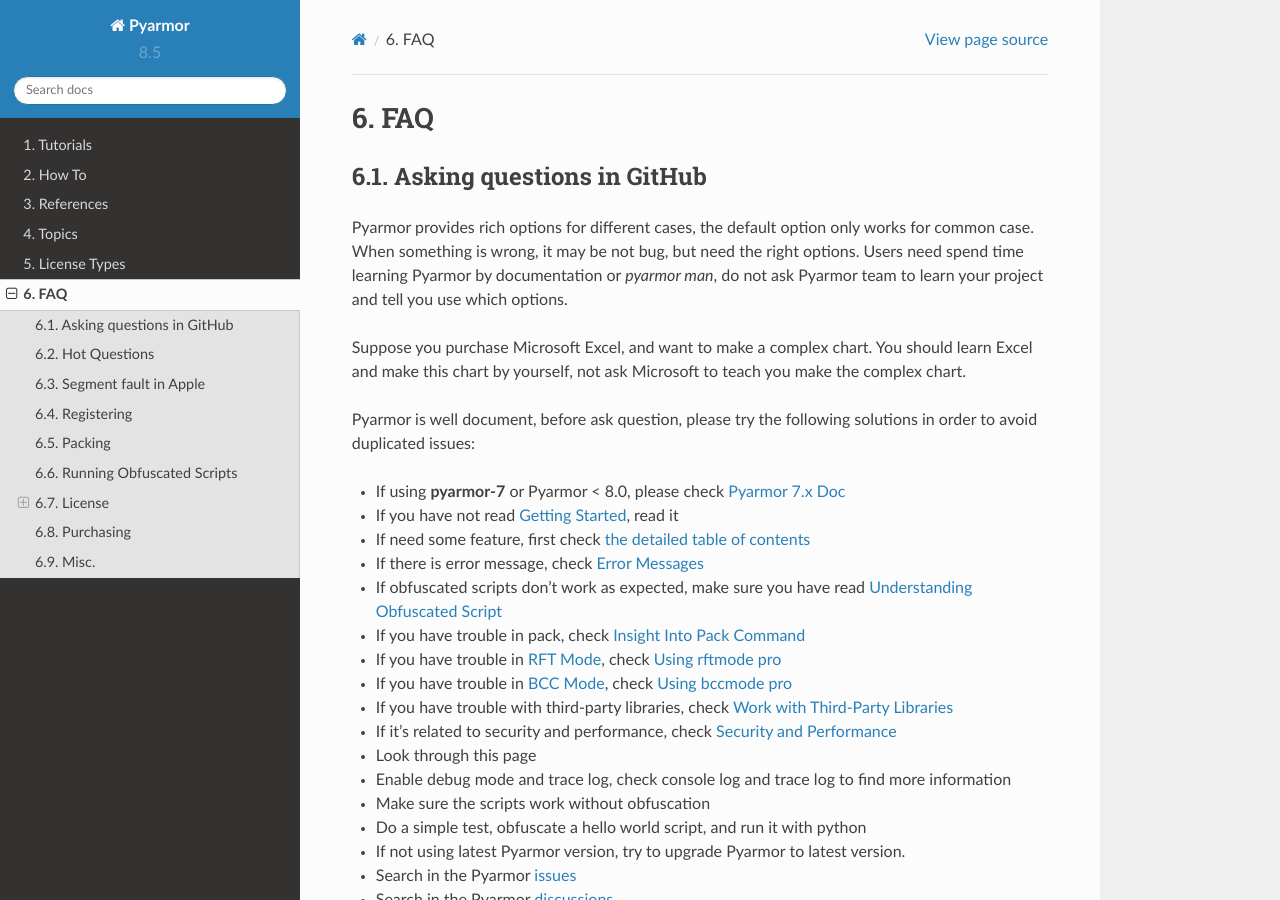
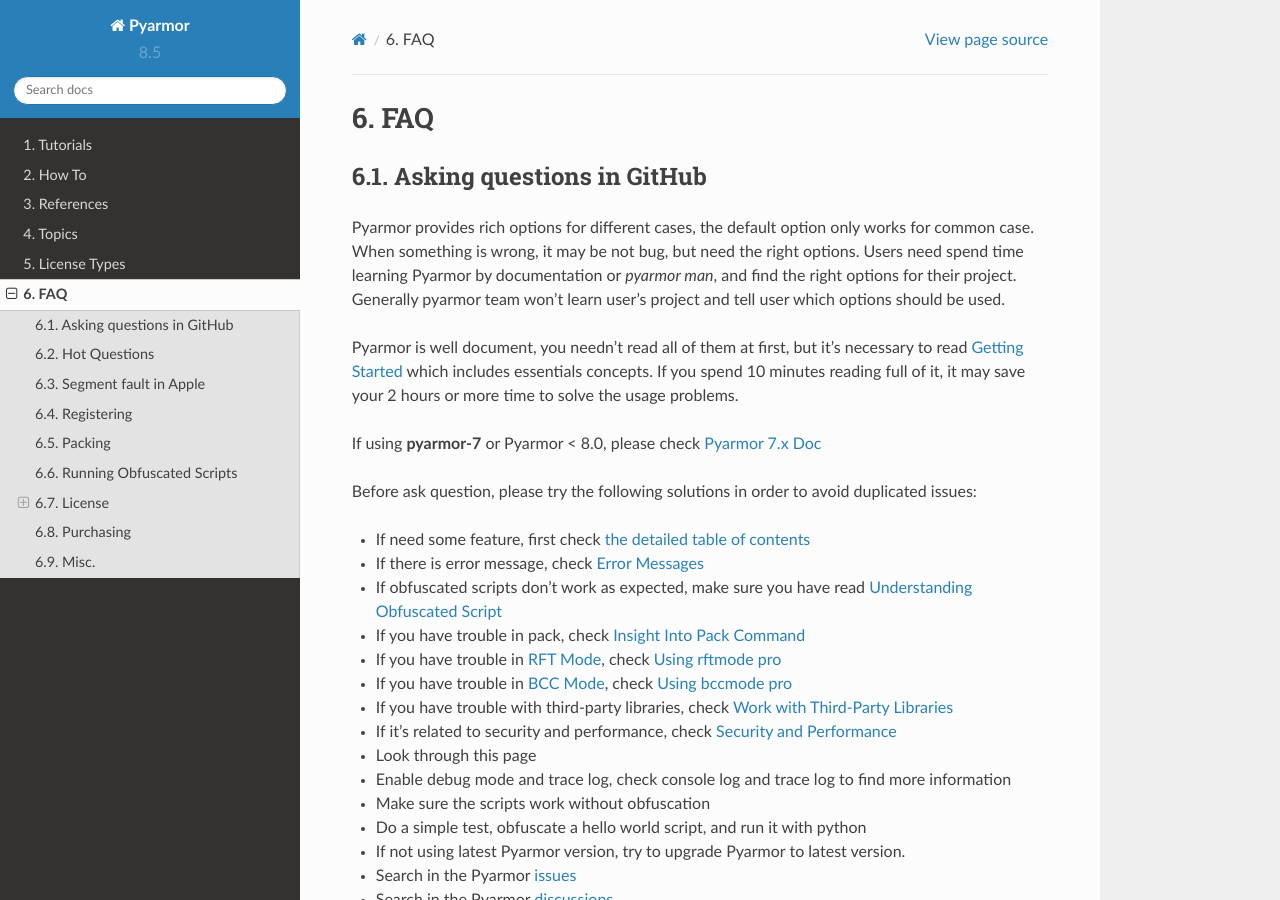
Before and after one commit to dashingsoft/pyarmor, a Sphinx documentation site: the page built from docs/questions.rst, in a window 1280 px wide and 900 px high. Built offline with Sphinx 7.4.7 and the Read the Docs theme 2.0.0, drawn with Linux system fonts in a browser that asks for light colours.

Commit message:
Refine doc

```diff
--- a/docs/questions.rst
+++ b/docs/questions.rst
@@ -9,15 +9,13 @@
 Asking questions in GitHub
 ==========================
 
-Pyarmor provides rich options for different cases, the default option only works for common case. When something is wrong, it may be not bug, but need the right options. Users need spend time learning Pyarmor by documentation or `pyarmor man`, do not ask Pyarmor team to learn your project and tell you use which options.
+Pyarmor provides rich options for different cases, the default option only works for common case. When something is wrong, it may be not bug, but need the right options. Users need spend time learning Pyarmor by documentation or `pyarmor man`, and find the right options for their project. Generally pyarmor team won't learn user's project and tell user which options should be used.
 
-Suppose you purchase Microsoft Excel, and want to make a complex chart. You should learn Excel and make this chart by yourself, not ask Microsoft to teach you make the complex chart.
+Pyarmor is well document, you needn't read all of them at first, but it's necessary to read :doc:`tutorial/getting-started` which includes essentials concepts. If you spend 10 minutes reading full of it, it may save your 2 hours or more time to solve the usage problems.
 
-Pyarmor is well document, before ask question, please try the following solutions in order to avoid duplicated issues:
+If using :command:`pyarmor-7` or Pyarmor < 8.0, please check `Pyarmor 7.x Doc`_
 
-- If using :command:`pyarmor-7` or Pyarmor < 8.0, please check `Pyarmor 7.x Doc`_
-
-- If you have not read :doc:`tutorial/getting-started`, read it
+Before ask question, please try the following solutions in order to avoid duplicated issues:
 
 - If need some feature, first check :ref:`the detailed table of contents <mastertoc>`
 
```
